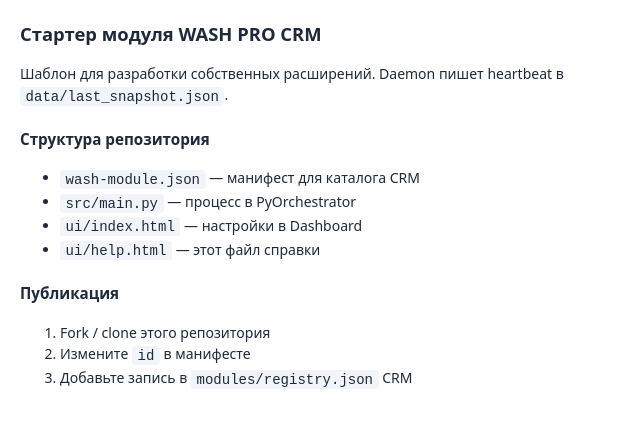
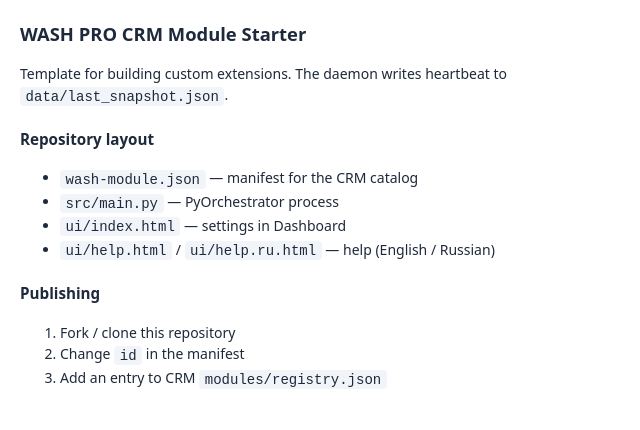
Before and after one commit to WASH-PRO/wash-module-starter, a plain HTML site: page ui/help.html in a window 1280 px wide. Shown: the whole page, without its empty margins (0-640 px from the left). Drawn offline with Linux system fonts and the light colour scheme.

Commit message:
docs: add EN/RU localization for README, help, and CLIENT files
English is default (README.md, help.html, CLIENT.md); Russian variants use .ru suffix, matching WASH PRO CRM convention.

```diff
--- a/ui/help.html
+++ b/ui/help.html
@@ -1,9 +1,9 @@
 <!DOCTYPE html>
-<html lang="ru">
+<html lang="en">
 <head>
   <meta charset="UTF-8" />
   <meta name="viewport" content="width=device-width, initial-scale=1" />
-  <title>Справка — Стартер модуля</title>
+  <title>Help — Module Starter</title>
   <style>
     body { font-family: system-ui, sans-serif; line-height: 1.55; color: #1e293b; margin: 0; padding: 1.25rem; max-width: 42rem; }
     h1 { font-size: 1.15rem; margin: 0 0 0.75rem; }
@@ -13,20 +13,20 @@
   </style>
 </head>
 <body>
-  <h1>Стартер модуля WASH PRO CRM</h1>
-  <p>Шаблон для разработки собственных расширений. Daemon пишет heartbeat в <code>data/last_snapshot.json</code>.</p>
-  <h2>Структура репозитория</h2>
+  <h1>WASH PRO CRM Module Starter</h1>
+  <p>Template for building custom extensions. The daemon writes heartbeat to <code>data/last_snapshot.json</code>.</p>
+  <h2>Repository layout</h2>
   <ul>
-    <li><code>wash-module.json</code> — манифест для каталога CRM</li>
-    <li><code>src/main.py</code> — процесс в PyOrchestrator</li>
-    <li><code>ui/index.html</code> — настройки в Dashboard</li>
-    <li><code>ui/help.html</code> — этот файл справки</li>
+    <li><code>wash-module.json</code> — manifest for the CRM catalog</li>
+    <li><code>src/main.py</code> — PyOrchestrator process</li>
+    <li><code>ui/index.html</code> — settings in Dashboard</li>
+    <li><code>ui/help.html</code> / <code>ui/help.ru.html</code> — help (English / Russian)</li>
   </ul>
-  <h2>Публикация</h2>
+  <h2>Publishing</h2>
   <ol>
-    <li>Fork / clone этого репозитория</li>
-    <li>Измените <code>id</code> в манифесте</li>
-    <li>Добавьте запись в <code>modules/registry.json</code> CRM</li>
+    <li>Fork / clone this repository</li>
+    <li>Change <code>id</code> in the manifest</li>
+    <li>Add an entry to CRM <code>modules/registry.json</code></li>
   </ol>
 </body>
 </html>
```
Also changed, not shown: ui/help.ru.html (added, +32 -0 lines), 2 other files.
